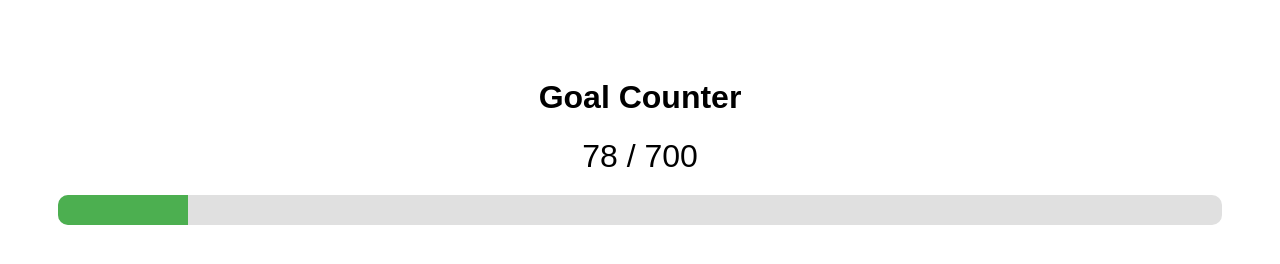
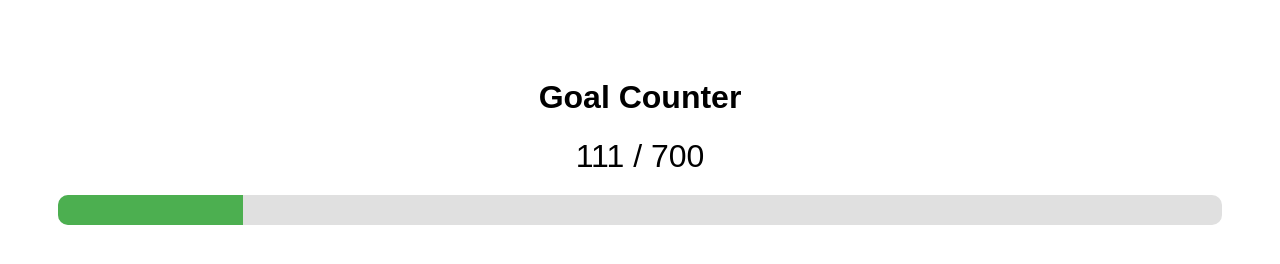
Before and after one commit to beWDev23/Goal-Counter, a plain HTML site: page index.html in a window 1280 px wide. Drawn offline with Linux system fonts and the light colour scheme.

Commit message:
Update index.html

```diff
--- a/index.html
+++ b/index.html
@@ -39,7 +39,7 @@
   </div>
 
   <script>
-    let count = 78;
+    let count = 111;
     const goal = 700;
 
     function increment() {
```
